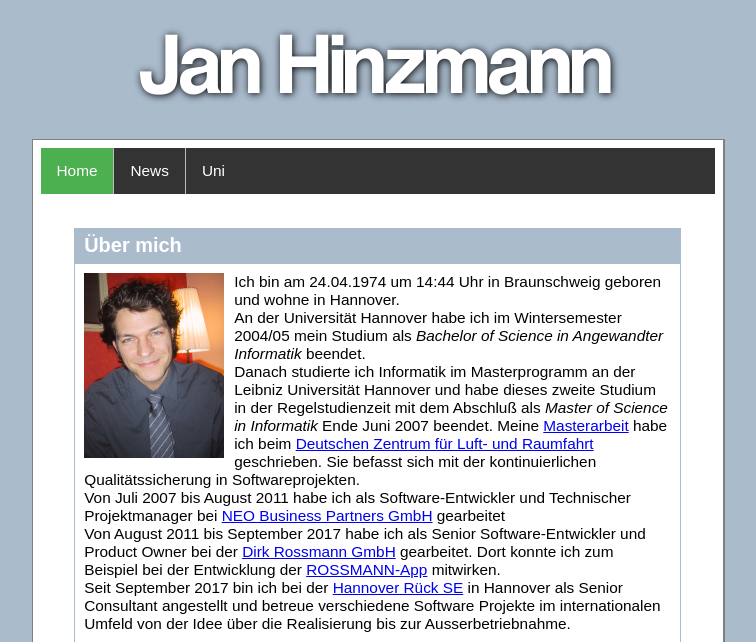
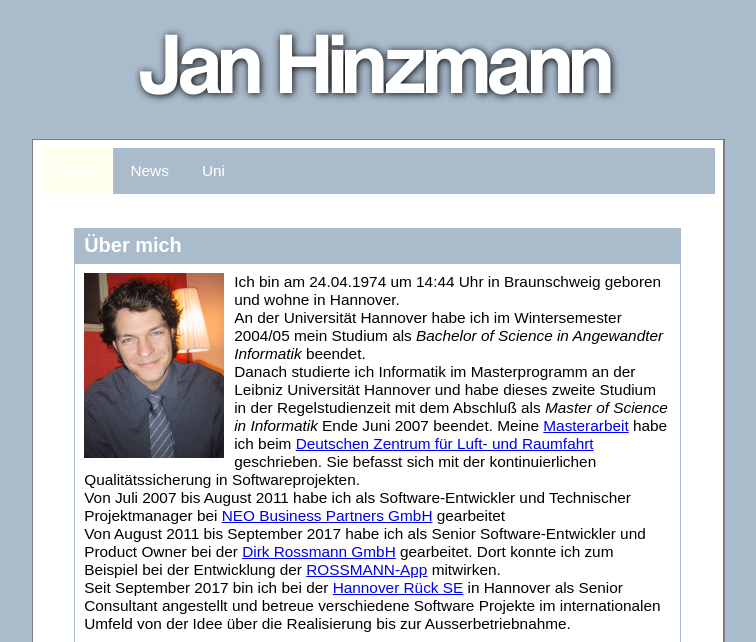
Before and after one commit to janykey/janykey.github.io, a PHP site: page / in a window 1280 px wide. Shown: the top 642 px of the page, without its empty margins (262-1018 px from the left). Run offline with PHP 8.4, Linux system fonts and the light colour scheme.

Commit message:
Update janhinzmann.css

```diff
--- a/style/janhinzmann.css
+++ b/style/janhinzmann.css
@@ -31,13 +31,18 @@ p {
     max-width: 574px;
 }
 .nav {
+    margin-left:auto;
+    margin-right:auto;
+    padding:0px;
+    background-color: #abc;
+    max-width: 674px;
 }
 .nav ul {
     list-style-type: none;
     margin: 0;
     padding: 0;
     overflow: hidden;
-    background-color: #333;
+    background-color: #abc;
 }
 .nav li {
     float: left;
@@ -57,9 +62,8 @@ p {
     border-right: none;
 }
 .nav .active {
-    background-color: #4CAF50;
+    background-color: #ffe;
 }
-
 
 .content {
     margin-left:auto;
```
